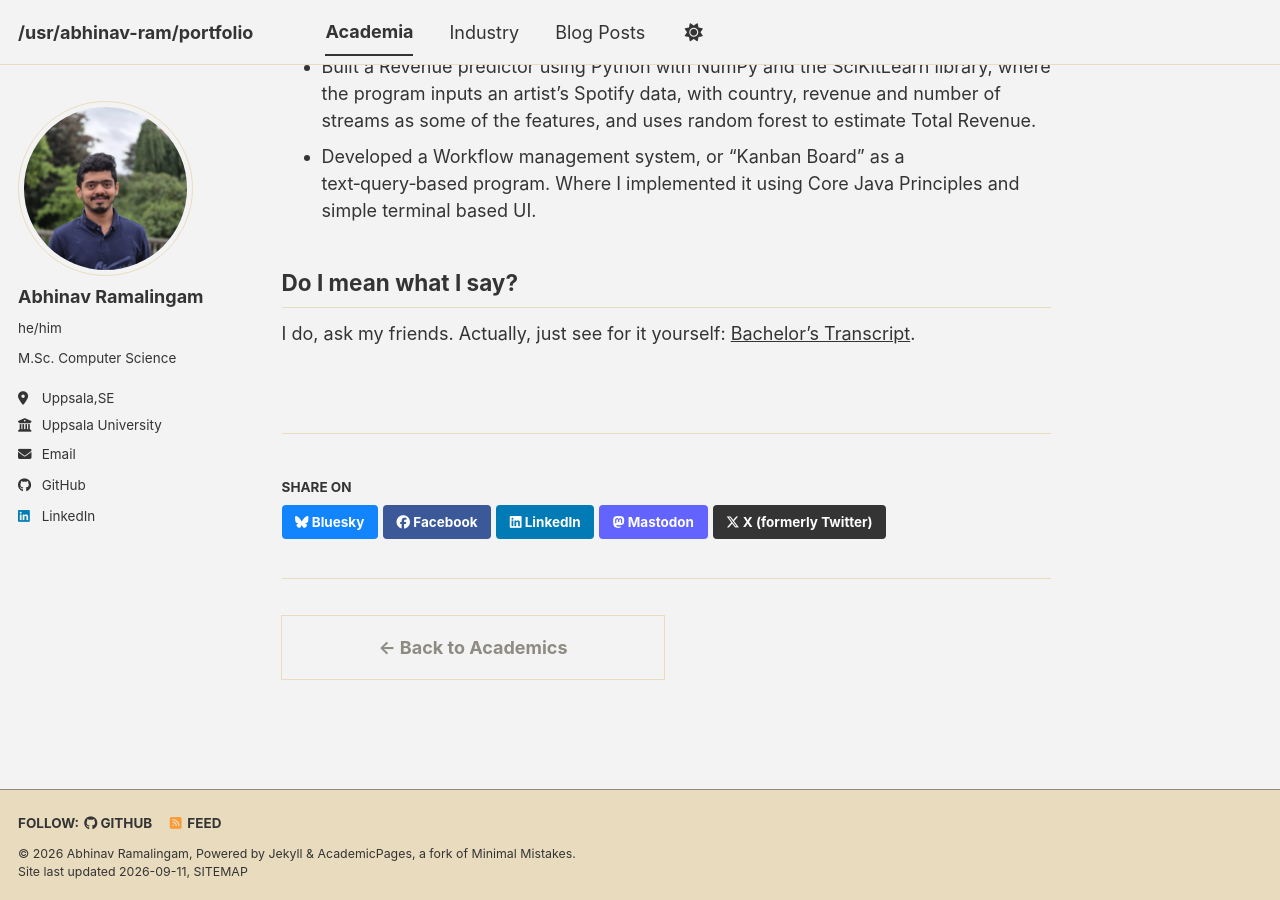
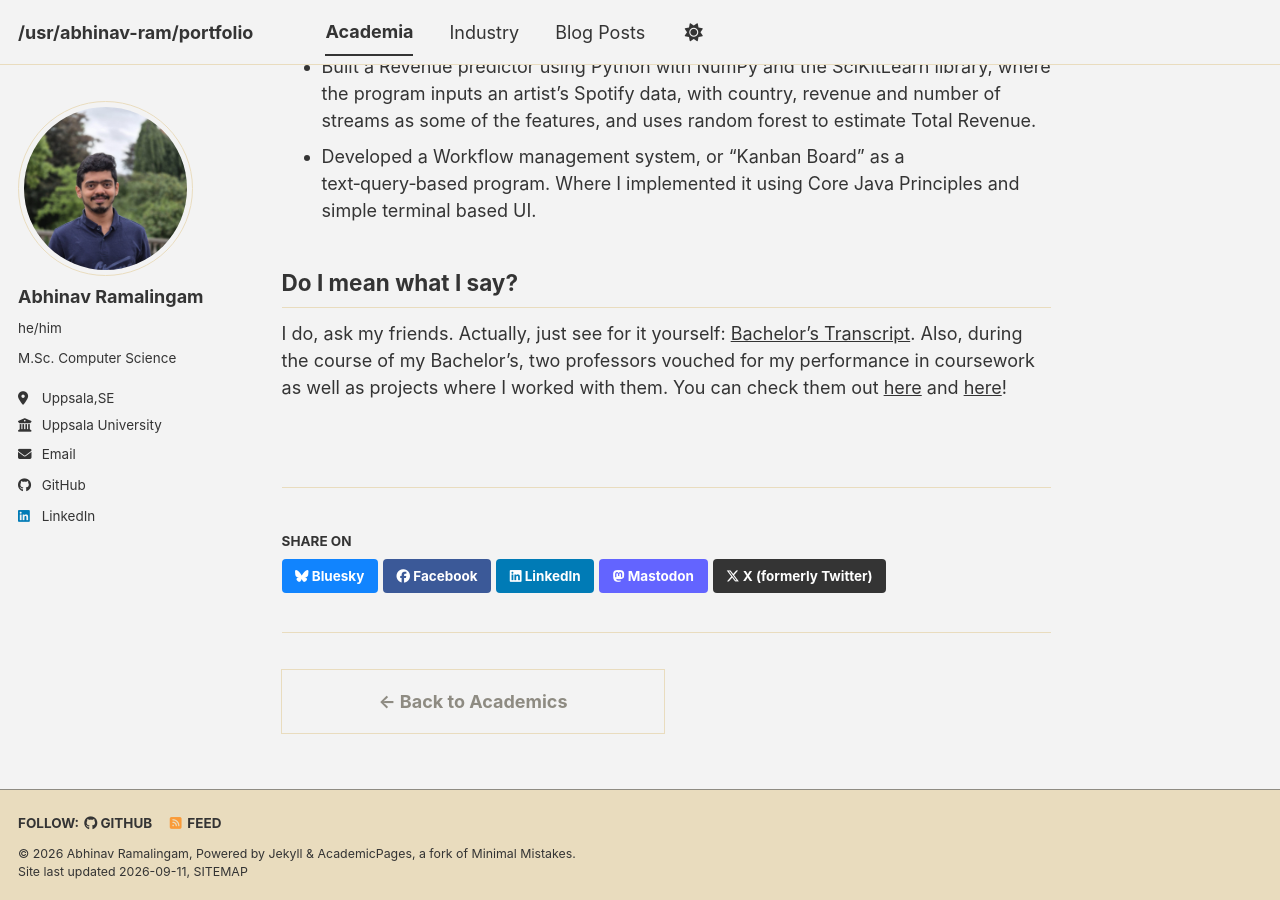
Before and after one commit to Abhinav-Ram/Abhinav-Ram.github.io, a Jekyll site: the page built from _academics/2020-06-bachelors.md, in a window 1280 px wide and 900 px high, scrolled down 1717 px. Built offline with Jekyll 4.4.1, drawn with Linux system fonts in a browser that asks for light colours; a style sheet for code colours, icons or effects is not loaded.

Commit message:
more letters

```diff
--- a/_academics/2020-06-bachelors.md
+++ b/_academics/2020-06-bachelors.md
@@ -32,4 +32,4 @@ Designed and implemented a behavioural biometric authentication system leveragin
 
 Do I mean what I say?
 ------
-I do, ask my friends. Actually, just see for it yourself: [Bachelor's Transcript]({{ site.url }}{{ site.baseurl }}/files/TranscriptBE.pdf).
+I do, ask my friends. Actually, just see for it yourself: [Bachelor's Transcript]({{ site.url }}{{ site.baseurl }}/files/TranscriptBE.pdf). Also, during the course of my Bachelor's, two professors vouched for my performance in coursework as well as projects where I worked with them. You can check them out [here]({{ site.url }}{{ site.baseurl }}/files/Letters/LOR_BB.pdf) and [here]({{ site.url }}{{ site.baseurl }}/files/Letters/LOR_JB.pdf)!
```
Also changed, not shown: _academics/2024-09-masters.md (+1 -1 lines), 2 other files.
